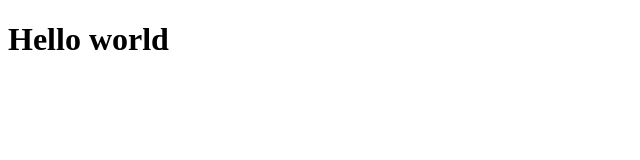
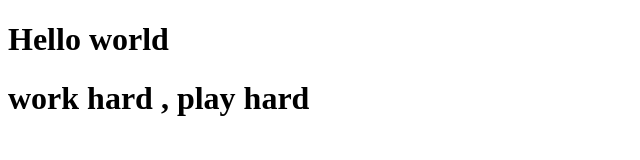
Before and after one commit to asistenciaplusemail/nodejs_helloworld, a website: page public/index.html in a window 1280 px wide. Shown: the whole page, without its empty margins (0-640 px from the left). Drawn offline with Linux system fonts and the light colour scheme.

Commit message:
update web data

```diff
--- a/public/index.html
+++ b/public/index.html
@@ -5,5 +5,6 @@
     </head>
     <body>
         <h1>Hello world</h1>
+        <h1>work hard , play hard</h1>
     </body>
 </html>
```
